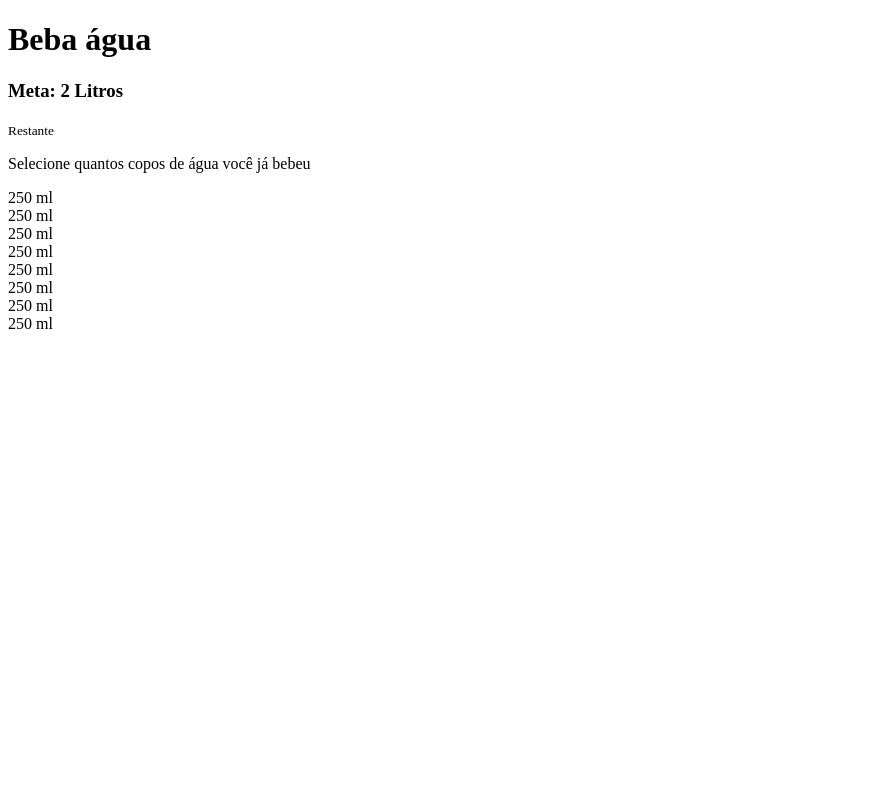
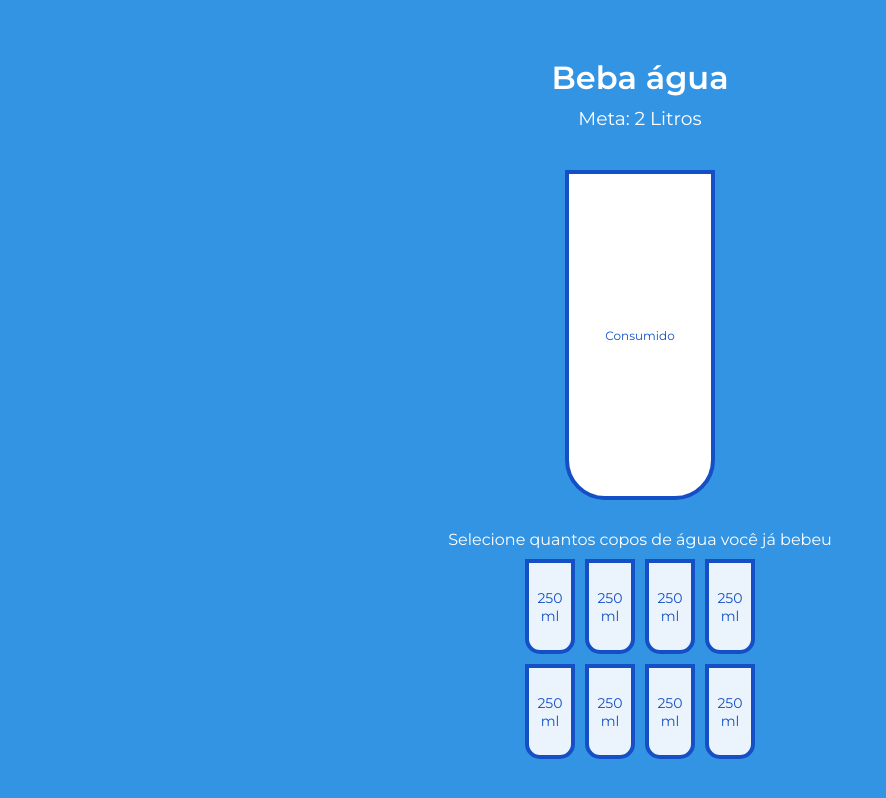
Before and after one commit to lilian-rangel/Projeto-drink-water, a plain HTML site: page index.html in a window 1280 px wide. Shown: the whole page, without its empty margins (0-886 px from the left). Drawn offline with Linux system fonts and the light colour scheme.

Commit message:
:lipstick: feat: create the css styles

```diff
--- a/assets/css/style.css
+++ b/assets/css/style.css
@@ -1 +1,107 @@
 @import url('https://fonts.googleapis.com/css?family=Montserrat:400,600&display=swap');
+
+:root {
+    --border-color: #144fc6;
+    --fill-color: #6ab3f8;
+  }
+
+  * {
+    margin: 0;
+    padding: 0;
+    box-sizing: border-box;
+    font-family: 'Montserrat', sans-serif;
+  }
+
+  body {
+    background-color: #3494e4;
+    color: #fff;
+    display: flex;
+    flex-direction: column;
+    align-items: center;
+    margin-bottom: 40px;
+    padding-top: 3rem;
+  }
+
+  h1 {
+    margin: 10px 0 0;
+  }
+
+  h3 {
+    font-weight: 400;
+    margin: 10px 0;
+  }
+
+  .cup {
+    background-color: #fff;
+    border: 4px solid var(--border-color);
+    color: var(--border-color);
+    border-radius: 0 0 40px 40px;
+    height: 330px;
+    width: 150px;
+    margin: 30px 0;
+    display: flex;
+    flex-direction: column;
+    overflow: hidden;
+  }
+
+  .cup.cup-small {
+    height: 95px;
+    width: 50px;
+    border-radius: 0 0 15px 15px;
+    background-color: rgba(255, 255, 255, 0.9);
+    cursor: pointer;
+    font-size: 14px;
+    align-items: center;
+    justify-content: center;
+    text-align: center;
+    margin: 5px;
+    transition: 0.3s ease;
+  }
+
+  .cup.cup-small.full {
+    background-color: var(--fill-color);
+    color: #fff;
+  }
+
+  .cups {
+    display: flex;
+    flex-wrap: wrap;
+    align-items: center;
+    justify-content: center;
+    width: 280px;
+  }
+
+  .remained {
+    display: flex;
+    flex-direction: column;
+    align-items: center;
+    justify-content: center;
+    text-align: center;
+    flex: 1;
+    transition: 0.3s ease;
+  }
+
+  .remained span {
+    font-size: 20px;
+    font-weight: bold;
+  }
+
+  .remained small {
+    font-size: 12px;
+  }
+
+  .percentage {
+    background-color: var(--fill-color);
+    display: flex;
+    align-items: center;
+    justify-content: center;
+    font-weight: bold;
+    font-size: 30px;
+    height: 0;
+    transition: 0.3s ease;
+  }
+
+  .text {
+    text-align: center;
+    margin: 0 0 5px;
+  }
--- a/index.html
+++ b/index.html
@@ -14,7 +14,7 @@
     <div class="cup">
       <div class="remained" id="remained">
         <span id="liters"></span>
-        <small>Restante</small>
+        <small>Consumido</small>
       </div>
 
       <div class="percentage" id="percentage"></div>
```
